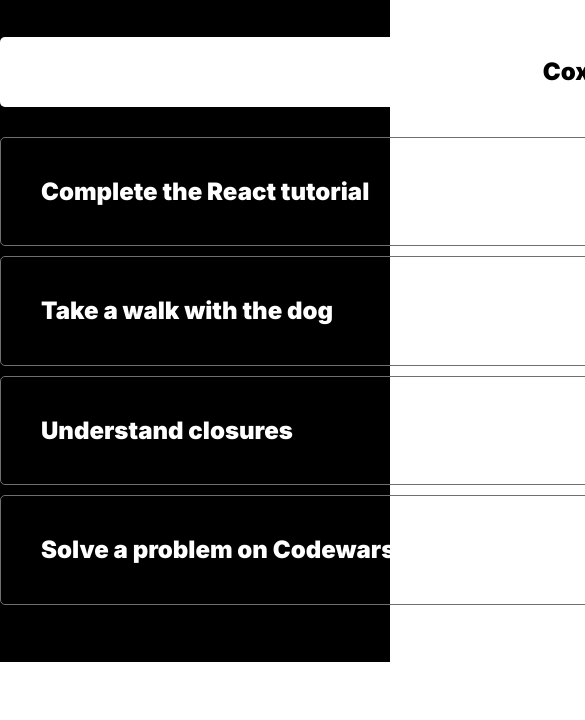
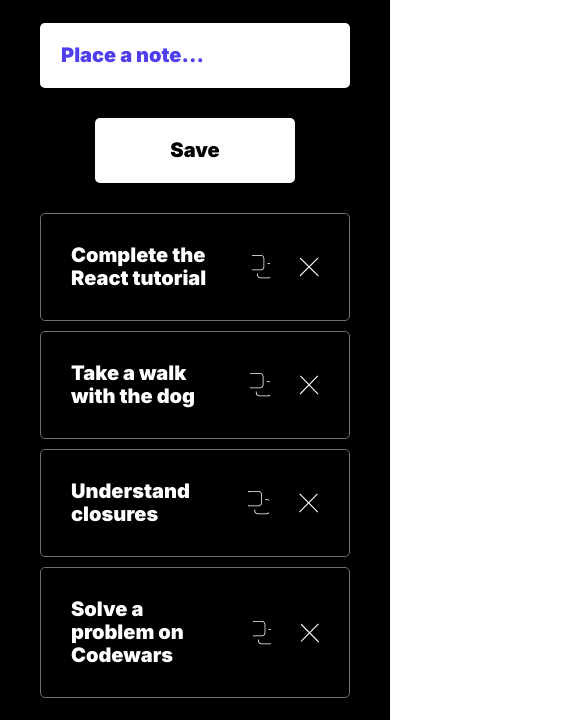
Before and after one commit to trunov/todo-app, a plain HTML site: page index.html in a window 390 px wide. Shown: the part 182-902 px from the top of the page, 585 px wide, since content can reach past the window. Before the commit the page ends 844 px from the top, so only its background shows below. Drawn offline with Linux system fonts and the light colour scheme.

Commit message:
feat: add adaptive elements

```diff
--- a/index.html
+++ b/index.html
@@ -37,8 +37,8 @@
 
   <template id="todolist-form-template" style="display: none;">
     <form class="todolist-form">
-      <input type="text" class="todolist-form_input" />
-      <button type="submit" class="todolist-form_submit">Сохранить</button>
+      <input type="text" placeholder="Place a note..." class="todolist-form_input" />
+      <button type="submit" class="todolist-form_submit">Save</button>
     </form>
   </template>
 
--- a/style/index.css
+++ b/style/index.css
@@ -7,9 +7,9 @@
 }
 
 .todolist {
-  width: 700px;
+  max-width: 700px;
   margin: 0 auto;
-  padding: 96px 0 12px;
+  padding: 96px 40px 12px;
 }
 
 h1 {
@@ -56,7 +56,7 @@ h1 {
   border: 1px solid #6F6F6F;
   box-sizing: border-box;
   border-radius: 5px;
-  padding: 40px;
+  padding: 30px;
   margin-bottom: 10px;
 }
 
@@ -87,3 +87,45 @@ h1 {
   margin-left: 30px;
   cursor: pointer;
 }
+
+@media screen and (max-width: 620px) {
+  .todolist-form {
+    flex-direction: column;
+  }
+}
+
+@media screen and (max-width: 620px) {
+  .todolist-form_submit {
+    width: 200px;
+    margin: auto;
+    font-size: 20px;
+  }
+}
+
+@media screen and (max-width: 620px) {
+  .todolist-form_input {
+    margin-bottom: 30px;
+  }
+}
+
+@media screen and (max-width: 620px) {
+  .todolist-item__text {
+    font-size: 20px;
+  }
+}
+
+@media screen and (max-width: 620px) {
+  h1 {
+    font-size: 48px;
+  }
+}
+
+@media screen and (max-width: 620px) {
+  .todolist-form_input {
+    font-size: 20px;
+  }
+}
+
+.todolist-form_input::placeholder {
+  color: #4f3fec;
+}
```
